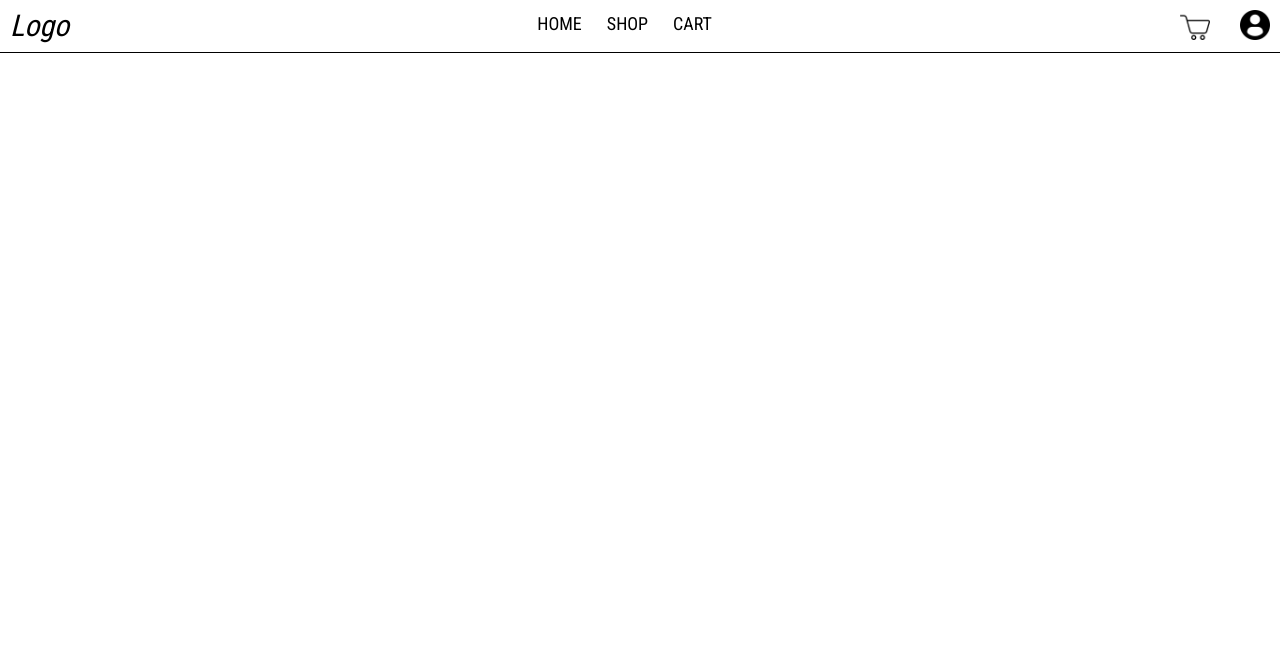
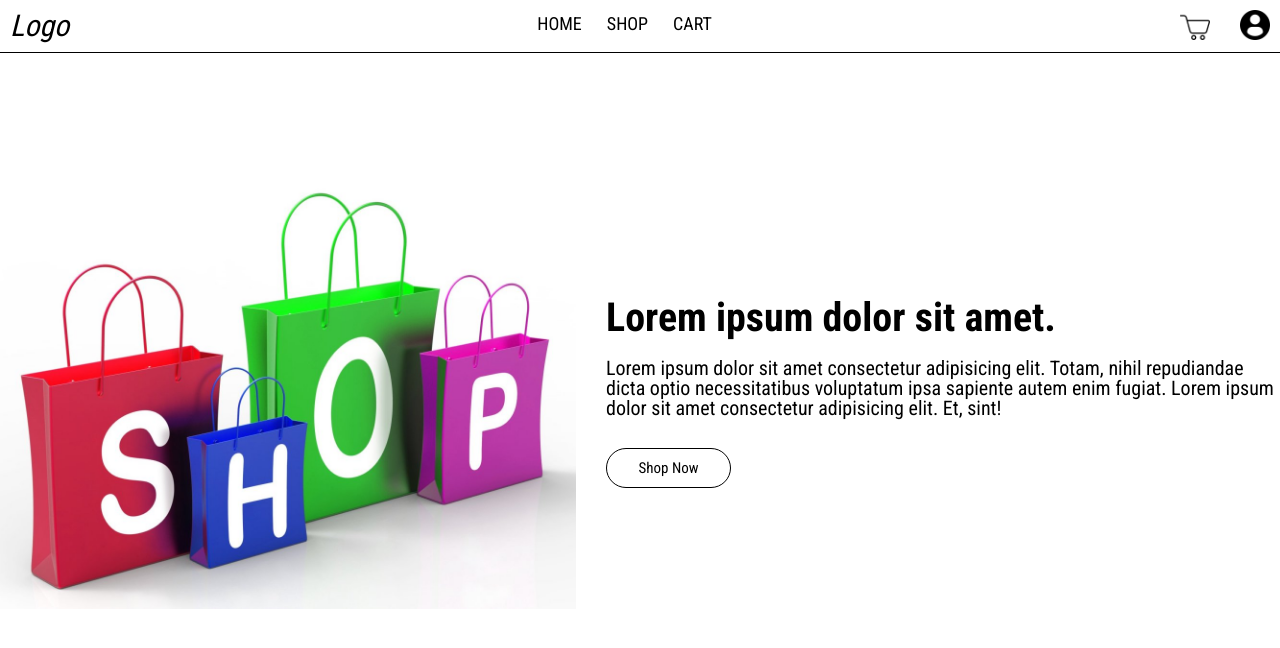
Before and after one commit to dg44k/ShoppingCart, a React (Vite) app: page /cart in a window 1280 px wide. Shown: the top 648 px of the page. Built offline with nearby package versions, Linux system fonts and the light colour scheme.

Commit message:
-add page static home

```diff
--- a/src/assets/css/base.css
+++ b/src/assets/css/base.css
@@ -45,6 +45,7 @@ header {
 
 .l-block {
   display: flex;
+  align-items: center;
   gap: 30px;
 }
 
@@ -52,6 +53,49 @@ header {
 .image-profile {
   width: 30px;
   height: 30px;
+}
+
+.wrapper-home {
+  height: 80vh;
+  margin-top: 20px;
+  display: flex;
+  align-items: center;
+}
+
+.home-container {
+  display: flex;
+  gap: 30px;
+  align-items: center;
+}
+
+.image-intro {
+  display: block;
+  width: 45vw;
+}
+
+.text-intro_title {
+  font-size: 4rem;
+  margin-bottom: 20px;
+}
+
+.text-intro__subtitle {
+  font-size: 2rem;
+  margin-bottom: 30px;
+}
+
+.btn-cart {
+  width: 125px;
+  padding: 10px 20px;
+  border: 1px solid #000;
+  border-radius: 30px;
+  background: none;
+  cursor: pointer;
+  font-size: 1.5rem;
+  transition: transform 0.3s ease-in-out;
+}
+
+.btn-cart:hover {
+  transform: scale(1.2) translateY(-5px);
 }
 
 * {
@@ -64,6 +108,7 @@ html {
 
 .wrapper {
   width: 100%;
+  height: auto;
 }
 
 .container {
--- a/src/assets/sass/_header.scss
+++ b/src/assets/sass/_header.scss
@@ -46,6 +46,7 @@ header {
 
 .l-block {
 	display: flex;
+	align-items: center;
 	gap: 30px;
 }
 
--- /dev/null
+++ b/src/assets/sass/_home.scss
@@ -0,0 +1,44 @@
+.wrapper-home {
+	height: 80vh;
+	margin-top: 20px;
+
+	display: flex;
+	align-items: center;
+}
+
+.home-container {
+	display: flex;
+	gap: 30px;
+	align-items: center;
+}
+
+.image-intro {
+	display: block;
+	width: 45vw;
+}
+
+.text-intro_title {
+	font-size: 4rem;
+	margin-bottom: 20px;
+}
+
+.text-intro__subtitle {
+	font-size: 2rem;
+	margin-bottom: 30px;
+}
+
+.btn-cart {
+	width: 125px;
+	padding: 10px 20px;
+	border: 1px solid #000;
+	border-radius: 30px;
+	background: none;
+	cursor: pointer;
+	font-size: 1.5rem;
+
+	transition: transform 0.3s ease-in-out;
+}
+
+.btn-cart:hover {
+	transform: scale(1.2) translateY(-5px);
+}
--- a/src/assets/sass/base.scss
+++ b/src/assets/sass/base.scss
@@ -1,5 +1,6 @@
+@import url('../css/reset.css');
 @import '_header';
-@import url('../css/reset.css');
+@import '_home';
 
 * {
 	font-family: 'Roboto Condensed', sans-serif;
@@ -11,6 +12,7 @@ html {
 
 .wrapper {
 	width: 100%;
+	height: auto;
 }
 
 .container {
--- /dev/null
+++ b/src/components/ui/Home.tsx
@@ -0,0 +1,25 @@
+import ImageIntro from '../../assets/img/intro.jpg'
+
+const Home: React.FC = () => {
+	return (
+		<div className='wrapper-home'>
+			<div className='container home-container'>
+				<img src={ImageIntro} alt='intro shop' className='image-intro' />
+				<div className='text-intro'>
+					<h1 className='text-intro_title'>Lorem ipsum dolor sit amet.</h1>
+					<p className='text-intro__subtitle'>
+						Lorem ipsum dolor sit amet consectetur adipisicing elit. Totam,
+						nihil repudiandae dicta optio necessitatibus voluptatum ipsa
+						sapiente autem enim fugiat. Lorem ipsum dolor sit amet consectetur
+						adipisicing elit. Et, sint!
+					</p>
+					<a href='#'>
+						<button className='btn-cart'>Shop Now</button>
+					</a>
+				</div>
+			</div>
+		</div>
+	)
+}
+
+export default Home
--- a/src/components/wrapper/App.tsx
+++ b/src/components/wrapper/App.tsx
@@ -1,9 +1,11 @@
-import Header from '../ui/Header'
+import Header from '../ui/Header';
+import Home from '../ui/Home';
 
 function App() {
 	return (
     <div className='wrapper'>
       <Header />
+      <Home />
     </div>
   );
 }
```
Also changed, not shown: src/components/ui/Header.tsx (+15 -5 lines), src/assets/img/intro.jpg (added), 1 other file (tests, documents, lock files or other folders).
